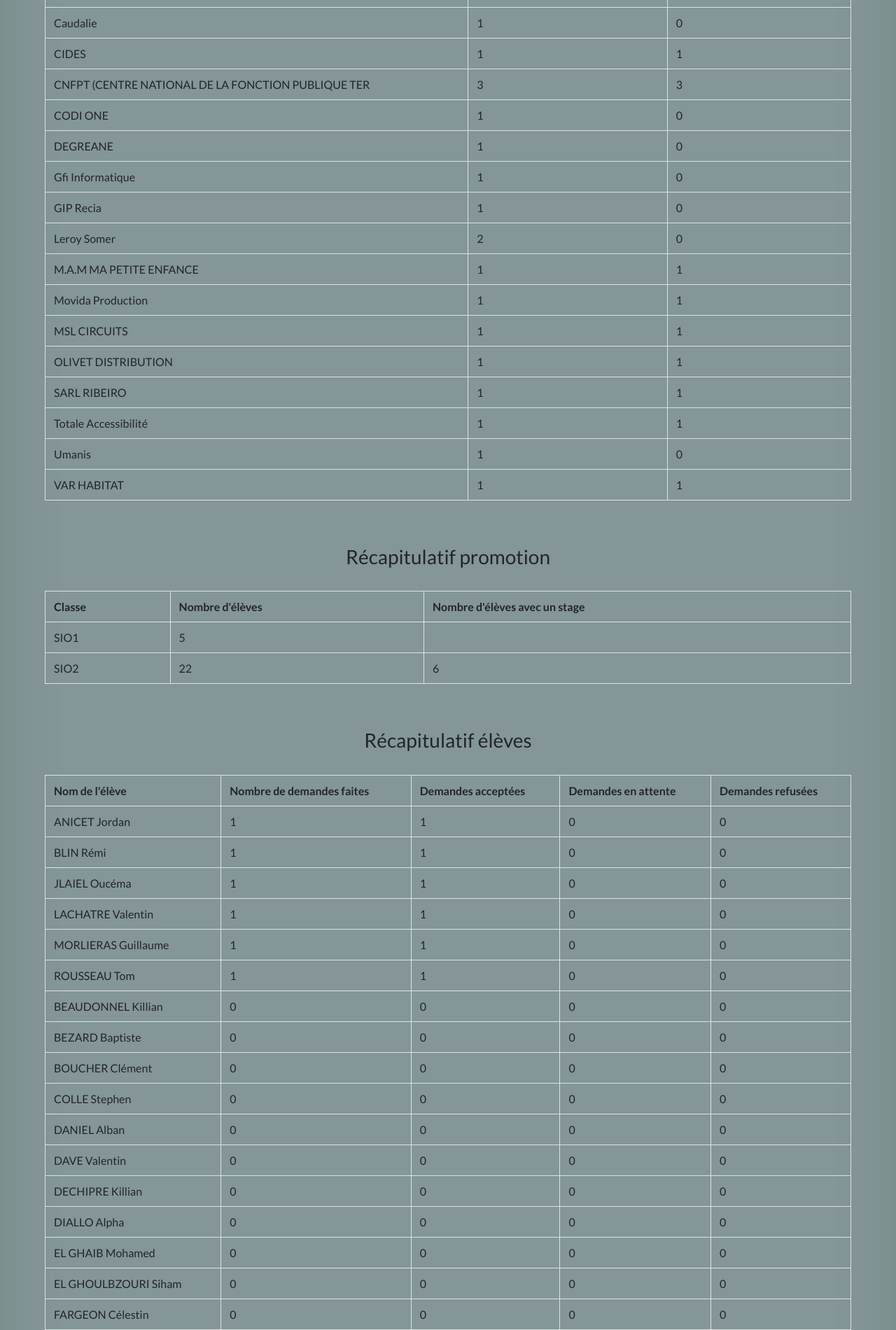
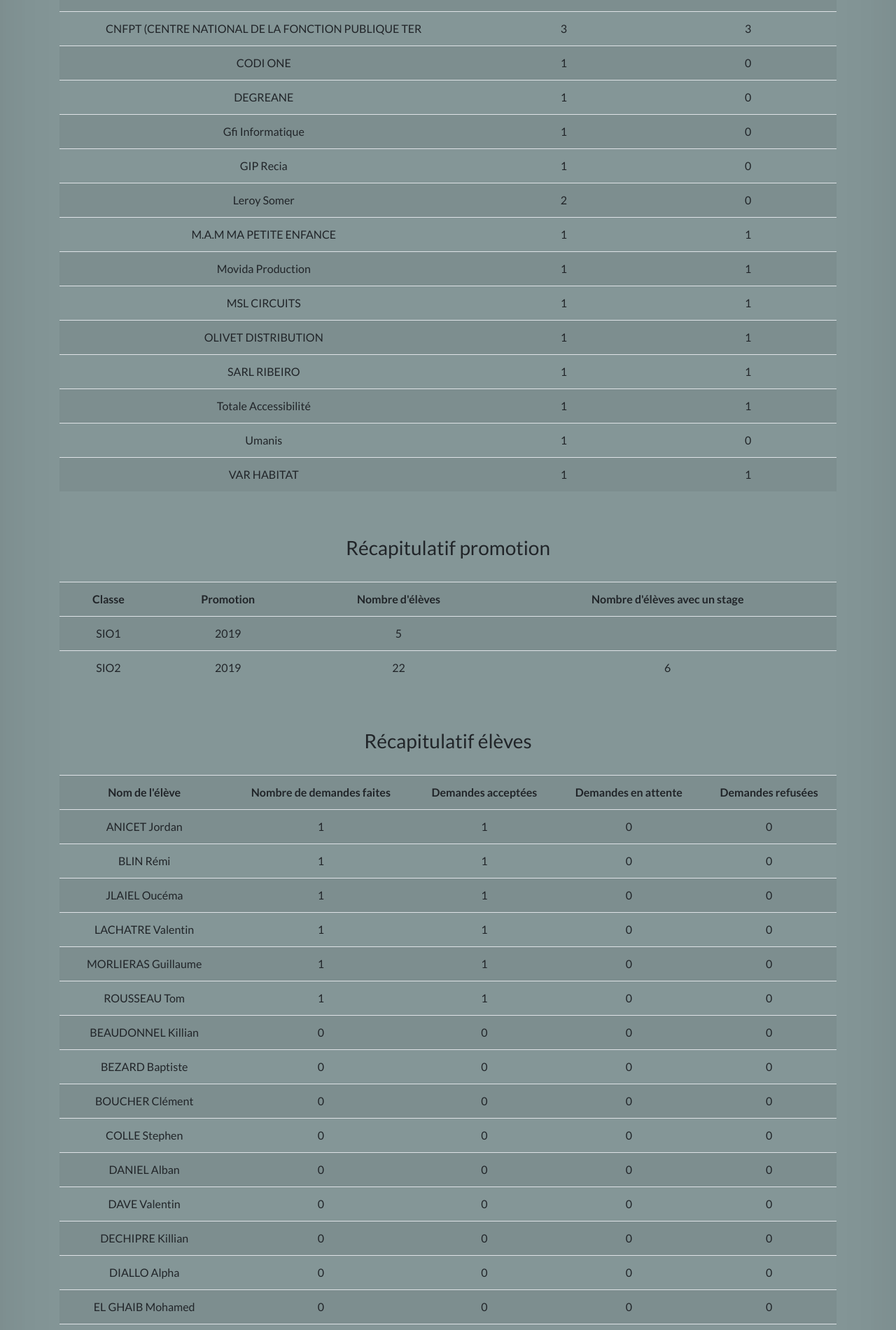
Before and after one commit to Morrays/Projet-Stage-SIO, a PHP site: page /tableaurec.php in a window 1280 px wide. Shown: the part 472-2372 px from the top of the page at 70% size. Run offline with PHP 8.4, Linux system fonts and the light colour scheme; the visitor is signed in with stand-in values (Sample User, id 1); data comes from the database, SQL or seed files in the repository; some libraries are stand-ins or nearby versions.

Commit message:
(admin) modif graphisme tableau

```diff
--- a/header.php
+++ b/header.php
@@ -33,7 +33,7 @@ include 'connexion.php';
                 <li><a href="rechercheEntreprise.php">Recherche</a></li>
                 <?php if (($_SESSION['idpromo'] == 1)) { ?>
                 <li><a href="gestioneleve.php">Gestion élèves</a></li>
-                <li><a href="tableaurec.php">Tableaux</a></li>
+                <li><a href="tableaurec.php">Statistique</a></li>
                 <?php } else { ?>
                 <li><a href="recapitulatif.php">Récapitulatif</a></li>
                 <?php } ?>
--- a/tableaurec.php
+++ b/tableaurec.php
@@ -1,26 +1,10 @@
 <?php
-session_start();
-include 'connexion.php';
+include 'header.php';
 ?>
-<html lang="fr">
-    <head>
-        <title>Tableaux recapitulatifs</title>
-        <link rel="stylesheet" type="text/css" href="style.css">
-        <link href="https://fonts.googleapis.com/css?family=Lato:400,700&subset=latin-ext" rel="stylesheet">
-        <link rel="stylesheet" href="https://maxcdn.bootstrapcdn.com/bootstrap/4.0.0/css/bootstrap.min.css" integrity="sha384-Gn5384xqQ1aoWXA+058RXPxPg6fy4IWvTNh0E263XmFcJlSAwiGgFAW/dAiS6JXm" crossorigin="anonymous">
-        <script src="https://ajax.googleapis.com/ajax/libs/jquery/3.1.1/jquery.min.js"></script>
-        <meta charset="utf-8">
-    </head>
-    <body>
-        <header>
-            <?php
-            include 'barrenav.php';
-            ?>
-        </header>
-        <br><br>
-        <div class="conteneur">
-            <table class="table table-bordered">
+<br>
+<div class="container">
     <h3>Récapitulatif entreprise</h3>
+    <table class="table table-striped">
         <br>
         <tr>
             <th data-column-id="entreprise" data-type="numeric" data-identifier="true">Entreprise</th>
@@ -28,14 +12,8 @@ include 'connexion.php';
             <th data-column-id="stagiarepris">Nombre de stagiaires pris</th>
         </tr>
         <?php
-                if (isset($_SESSION['nomC'])) {
-                    if (isset($_GET["s"]) AND $_GET["s"] == "Rechercher") {
-                        $_GET["termeR"] = htmlspecialchars($_GET["termeR"]); //pour sécuriser le formulaire contre les failles html
-                        $terme = $_GET["termeR"];
-                        $terme = trim($terme); //pour supprimer les espaces dans la requête de l'internaute
-                        $terme = strip_tags($terme); //pour supprimer les balises html dans la requête
-                    }
-                    $reponse = $connection->query('SELECT *  FROM sta_entreprise ORDER BY nom');
+        $sql1 = 'SELECT *  FROM sta_entreprise ORDER BY nom';
+        $reponse = $connection->query($sql1);
         while ($donnees = $reponse->fetch()) {
             echo '<tr>';
             echo "<td>" . $donnees['nom'] . "</td>";
@@ -51,20 +29,14 @@ include 'connexion.php';
         ?>
     </table>
 </div>
-
-            <?php
-            echo "";
-        } else {
-            header("Location: log.php?err=1");
-        }
-        ?>
 <br><br>
-        <div class="conteneur">
-            <table class="table table-bordered">
+<div class="container">
+    <table class="table table-striped">
         <h3>Récapitulatif promotion</h3>
         <br>
         <tr>
             <th data-column-id="classe" data-type="numeric" data-identifier="true">Classe</th>
+            <th data-column-id="promotion">Promotion</th>
             <th data-column-id="nbeleves">Nombre d'élèves</th>
             <th data-column-id="nbelevesstages">Nombre d'élèves avec un stage</th>
         </tr>
@@ -72,22 +44,14 @@ include 'connexion.php';
 
         </tr>
         <?php
-                if (isset($_SESSION['nomC'])) {
-                    if (isset($_GET["s"]) AND $_GET["s"] == "Rechercher") {
-                        $_GET["termeR"] = htmlspecialchars($_GET["termeR"]); //pour sécuriser le formulaire contre les failles html
-                        $terme = $_GET["termeR"];
-                        $terme = trim($terme); //pour supprimer les espaces dans la requête de l'internaute
-                        $terme = strip_tags($terme); //pour supprimer les balises html dans la requête
-                    }
-                    $sql = 'SELECT c.libelle_classe, p.libelle_promotion, count(*) as nb_eleves FROM sta_etudiant e, sta_promotion p, sta_classe c WHERE e.idpromotion=p.id_promotion AND e.idclasse = c.idclasse
-                    AND libelle_promotion IN (YEAR(CURDATE()), YEAR(CURDATE()-1)) AND c.idclasse <> 3  GROUP BY c.libelle_classe, p.libelle_promotion';
+        $sql = 'SELECT c.libelle_classe, count(e.idetudiant) as nb_eleves, p.libelle_promotion FROM sta_etudiant e, sta_classe c, sta_promotion p WHERE p.id_promotion=e.idpromotion AND e.idclasse = c.idclasse AND c.idclasse not in (3,4) GROUP BY c.idclasse asc,p.libelle_promotion asc ';
         $reponse = $connection->query($sql);
         while ($donnees = $reponse->fetch()) {
             echo '<tr>';
             echo "<td>" . $donnees['libelle_classe'] . "</td>";
+            echo "<td>" . $donnees['libelle_promotion'] . "</td>";
             echo "<td>" . $donnees['nb_eleves'] . "</td>";
-                        $sql2 = "SELECT c.libelle_classe, p.annee,count(*) as nb_eleves_pris FROM sta_etudiant e, sta_periode p, sta_classe c, sta_demande d WHERE e.idclasse=c.idclasse AND e.idetudiant = d.idetudiant AND d.idperiode = p.idperiode
-                            AND d.idetat = 4 AND p.annee IN (YEAR(CURDATE()),YEAR(CURDATE())-1) AND c.idclasse NOT IN (3,4) AND c.libelle_classe = '" . $donnees['libelle_classe'] . "' GROUP BY c.libelle_classe, p.annee";
+            $sql2 = "SELECT c.libelle_classe, p.annee,count(*) as nb_eleves_pris FROM sta_etudiant e, sta_periode p, sta_classe c, sta_demande d WHERE e.idclasse=c.idclasse AND e.idetudiant = d.idetudiant AND d.idperiode = p.idperiode AND d.idetat = 4 AND p.annee IN (YEAR(CURDATE()),YEAR(CURDATE())-1) AND c.idclasse NOT IN (3,4) AND c.libelle_classe = '".$donnees['libelle_classe']."' GROUP BY c.idclasse, p.annee";
             $reponse2 = $connection->query($sql2);
             $donnees2 = $reponse2->fetch();
             echo "<td>" . $donnees2['nb_eleves_pris'] . "</td>";
@@ -98,16 +62,9 @@ include 'connexion.php';
         ?>
     </table>
 </div>
-
-            <?php
-            echo "";
-        } else {
-            header("Location: log.php?err=1");
-        }
-        ?>
 <br><br>
-        <div class="conteneur">
-            <table class="table table-bordered">
+<div class="container">
+    <table class="table table-striped">
         <h3>Récapitulatif élèves</h3>
         <br>
         <tr>
@@ -121,13 +78,6 @@ include 'connexion.php';
 
         </tr>
         <?php
-                if (isset($_SESSION['nomC'])) {
-                    if (isset($_GET["s"]) AND $_GET["s"] == "Rechercher") {
-                        $_GET["termeR"] = htmlspecialchars($_GET["termeR"]); //pour sécuriser le formulaire contre les failles html
-                        $terme = $_GET["termeR"];
-                        $terme = trim($terme); //pour supprimer les espaces dans la requête de l'internaute
-                        $terme = strip_tags($terme); //pour supprimer les balises html dans la requête
-                    }
         $reponse = $connection->query('SELECT e.idetudiant, e.nom, e.prenom,count(*) as nb_demandes FROM sta_etudiant e, sta_periode p, sta_demande d, sta_classe c WHERE e.idetudiant = d.idetudiant AND d.idperiode = p.idperiode AND c.idclasse = e.idclasse
         AND p.annee IN (YEAR(CURDATE()),YEAR(CURDATE())-1) AND c.idclasse NOT IN (3,4) GROUP BY e.idetudiant, e.nom, e.prenom');
         while ($donnees = $reponse->fetch()) {
@@ -173,11 +123,4 @@ include 'connexion.php';
     </table>
 </div>
 
-            <?php
-            echo "";
-        } else {
-            header("Location: log.php?err=1");
-        }
-        ?>
-    </body>
-</html>
+<?php include 'footer.php' ?>
```
Lines whose indentation alone changed are shown as unchanged.
